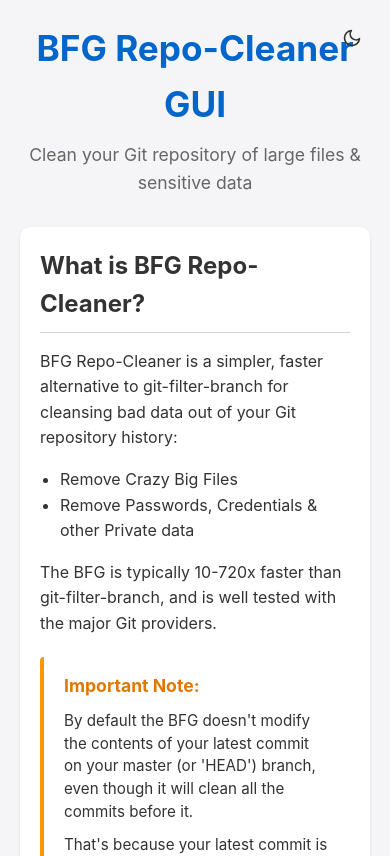
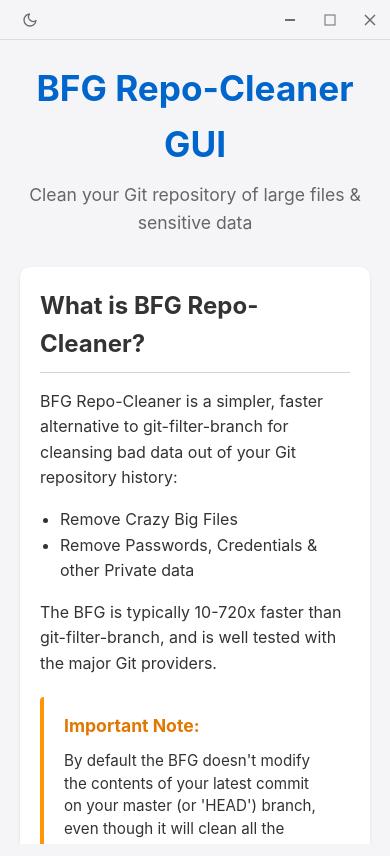
Before and after one commit to Go2Engle/bfg-repo-cleaner-gui, a React app: page / in a window 390 px wide. Shown: the top 856 px of the page. Built offline with nearby package versions, Linux system fonts and the light colour scheme.

Commit message:
feat: implement custom title bar with window controls and responsive design

```diff
--- a/src/renderer/App.tsx
+++ b/src/renderer/App.tsx
@@ -1,7 +1,7 @@
 import React, { useState } from 'react';
 import './styles/App.scss';
 import { ThemeProvider } from './context/ThemeContext';
-import ThemeToggle from './components/ThemeToggle';
+import TitleBar from './components/TitleBar';
 
 // Define the type for the window.electronAPI
 declare global {
@@ -46,6 +46,14 @@
         message: string;
         error?: string;
       }>;
+      // Window controls
+      windowMinimize: () => Promise<void>;
+      windowMaximize: () => Promise<void>;
+      windowClose: () => Promise<void>;
+      windowIsMaximized: () => Promise<boolean>;
+      onWindowMaximized: (callback: (isMaximized: boolean) => void) => void;
+      // Platform information
+      getPlatform: () => string;
     };
   }
 }
@@ -246,11 +254,12 @@
 
   return (
     <div className="app">
-      <header className="header">
-        <h1>BFG Repo-Cleaner GUI</h1>
-        <p className="subtitle">Clean your Git repository of large files & sensitive data</p>
-        <ThemeToggle />
-      </header>
+      <TitleBar />
+      <div className="app-content">
+        <header className="header">
+          <h1>BFG Repo-Cleaner GUI</h1>
+          <p className="subtitle">Clean your Git repository of large files & sensitive data</p>
+        </header>
 
       <div className="main">
         <section className="section info-section">
@@ -425,6 +434,7 @@
       <footer className="footer">
         <p>BFG Repo-Cleaner GUI © 2025 | <a href="https://github.com/rtyley/bfg-repo-cleaner" target="_blank" rel="noopener noreferrer">BFG Documentation</a></p>
       </footer>
+      </div>
     </div>
   );
 };
--- /dev/null
+++ b/src/renderer/components/TitleBar.scss
@@ -0,0 +1,174 @@
+.title-bar {
+  display: flex;
+  width: 100%;
+  height: 40px; // Slightly taller for better ergonomics
+  background: transparent; // Seamless blending
+  position: relative;
+  z-index: 1000;
+  user-select: none;
+  align-items: center;
+}
+
+// macOS specific layout
+.title-bar--macos {
+  height: 32px; // Native macOS height
+  padding-left: 80px; // Space for traffic lights
+
+  .title-bar-traffic-light-space {
+    position: absolute;
+    top: 0;
+    left: 0;
+    width: 80px;
+    height: 32px;
+    -webkit-app-region: no-drag; // Let macOS handle the traffic light area
+  }
+}
+
+// Windows/Linux specific layout
+.title-bar--windows {
+  border-bottom: 1px solid var(--border-color);
+}
+
+.title-bar-drag-region {
+  flex: 1;
+  display: flex;
+  align-items: center;
+  height: 100%;
+  -webkit-app-region: drag; // Enable window dragging
+  cursor: default;
+}
+
+.title-bar-content {
+  display: flex;
+  align-items: center;
+  justify-content: space-between;
+  width: 100%;
+  height: 100%;
+  padding: 0 16px;
+}
+
+.title-bar-title {
+  font-size: 14px;
+  font-weight: 500;
+  color: var(--text-color);
+  opacity: 0.8; // Subtle appearance like Discord
+
+  // Hide title on smaller screens to save space
+  @media (max-width: 768px) {
+    display: none;
+  }
+}
+
+.title-bar-theme {
+  display: flex;
+  align-items: center;
+  -webkit-app-region: no-drag; // Disable dragging for theme toggle
+
+  .theme-toggle {
+    width: 28px;
+    height: 28px;
+    border-radius: 4px;
+    border: none;
+    background: transparent;
+    color: var(--text-color);
+    cursor: pointer;
+    display: flex;
+    align-items: center;
+    justify-content: center;
+    transition: background-color 0.15s ease;
+    opacity: 0.7;
+
+    &:hover {
+      opacity: 1;
+      background: var(--hover-bg, rgba(255, 255, 255, 0.1));
+    }
+
+    &:active {
+      background: var(--active-bg, rgba(255, 255, 255, 0.2));
+    }
+
+    svg {
+      width: 16px;
+      height: 16px;
+    }
+  }
+}
+
+.title-bar-controls {
+  display: flex;
+  -webkit-app-region: no-drag; // Disable dragging for controls
+  height: 100%;
+}
+
+.title-bar-control {
+  width: 46px;
+  height: 100%;
+  border: none;
+  background: transparent;
+  display: flex;
+  align-items: center;
+  justify-content: center;
+  cursor: pointer;
+  color: var(--text-color);
+  transition: background-color 0.15s ease;
+  opacity: 0.7;
+
+  &:hover {
+    opacity: 1;
+    background: var(--hover-bg, rgba(255, 255, 255, 0.1));
+  }
+
+  &:active {
+    background: var(--active-bg, rgba(255, 255, 255, 0.2));
+  }
+
+  &.close:hover {
+    background: #e81123;
+    color: white;
+    opacity: 1;
+  }
+
+  &.close:active {
+    background: #c50e1f;
+    color: white;
+  }
+
+  svg {
+    width: 12px;
+    height: 12px;
+  }
+}
+
+// Theme-specific styling
+[data-theme="light"] {
+  .title-bar {
+    --hover-bg: rgba(0, 0, 0, 0.05);
+    --active-bg: rgba(0, 0, 0, 0.1);
+    --border-color: rgba(0, 0, 0, 0.1);
+  }
+
+  .title-bar--windows {
+    border-bottom-color: var(--border-color);
+  }
+}
+
+[data-theme="dark"] {
+  .title-bar {
+    --hover-bg: rgba(255, 255, 255, 0.1);
+    --active-bg: rgba(255, 255, 255, 0.2);
+    --border-color: rgba(255, 255, 255, 0.1);
+  }
+
+  .title-bar--windows {
+    border-bottom-color: var(--border-color);
+  }
+}
+
+// Responsive adjustments
+@media (max-width: 600px) {
+  .title-bar--windows {
+    .title-bar-control {
+      width: 40px; // Slightly smaller on mobile
+    }
+  }
+}
--- /dev/null
+++ b/src/renderer/components/TitleBar.tsx
@@ -0,0 +1,117 @@
+import React, { useState, useEffect } from 'react';
+import ThemeToggle from './ThemeToggle';
+import './TitleBar.scss';
+
+const TitleBar: React.FC = () => {
+  const [isMaximized, setIsMaximized] = useState(false);
+  const [platform, setPlatform] = useState<string>('');
+
+  useEffect(() => {
+    // Get platform information
+    if (window.electronAPI?.getPlatform) {
+      setPlatform(window.electronAPI.getPlatform());
+    }
+
+    // Check initial maximized state
+    const checkMaximized = async () => {
+      if (window.electronAPI?.windowIsMaximized) {
+        const maximized = await window.electronAPI.windowIsMaximized();
+        setIsMaximized(maximized);
+      }
+    };
+    checkMaximized();
+
+    // Listen for window state changes
+    if (window.electronAPI?.onWindowMaximized) {
+      window.electronAPI.onWindowMaximized((maximized: boolean) => {
+        setIsMaximized(maximized);
+      });
+    }
+  }, []);
+
+  const handleMinimize = () => {
+    if (window.electronAPI?.windowMinimize) {
+      window.electronAPI.windowMinimize();
+    }
+  };
+
+  const handleMaximize = () => {
+    if (window.electronAPI?.windowMaximize) {
+      window.electronAPI.windowMaximize();
+    }
+  };
+
+  const handleClose = () => {
+    if (window.electronAPI?.windowClose) {
+      window.electronAPI.windowClose();
+    }
+  };
+
+  const isMacOS = platform === 'darwin';
+
+  // Don't render window controls on macOS - let the native traffic lights handle it
+  const WindowControls = () => {
+    if (isMacOS) return null;
+
+    return (
+      <div className="title-bar-controls">
+        <button
+          className="title-bar-control minimize"
+          onClick={handleMinimize}
+          title="Minimize"
+        >
+          <svg width="12" height="12" viewBox="0 0 12 12">
+            <rect x="1" y="5" width="10" height="2" fill="currentColor" />
+          </svg>
+        </button>
+        <button
+          className="title-bar-control maximize"
+          onClick={handleMaximize}
+          title={isMaximized ? "Restore" : "Maximize"}
+        >
+          {isMaximized ? (
+            <svg width="12" height="12" viewBox="0 0 12 12">
+              <rect x="1" y="3" width="7" height="7" stroke="currentColor" strokeWidth="1" fill="none" />
+              <rect x="3" y="1" width="7" height="7" stroke="currentColor" strokeWidth="1" fill="none" />
+            </svg>
+          ) : (
+            <svg width="12" height="12" viewBox="0 0 12 12">
+              <rect x="1" y="1" width="10" height="10" stroke="currentColor" strokeWidth="1" fill="none" />
+            </svg>
+          )}
+        </button>
+        <button
+          className="title-bar-control close"
+          onClick={handleClose}
+          title="Close"
+        >
+          <svg width="12" height="12" viewBox="0 0 12 12">
+            <line x1="1" y1="1" x2="11" y2="11" stroke="currentColor" strokeWidth="1.5" />
+            <line x1="11" y1="1" x2="1" y2="11" stroke="currentColor" strokeWidth="1.5" />
+          </svg>
+        </button>
+      </div>
+    );
+  };
+
+  return (
+    <div className={`title-bar ${isMacOS ? 'title-bar--macos' : 'title-bar--windows'}`}>
+      {isMacOS && <div className="title-bar-traffic-light-space" />}
+
+      <div className="title-bar-drag-region">
+        <div className="title-bar-content">
+          <div className="title-bar-title">
+            <span>BFG Repo-Cleaner GUI</span>
+          </div>
+          <div className="title-bar-theme">
+            <ThemeToggle />
+          </div>
+        </div>
+      </div>
+
+      <WindowControls />
+    </div>
+  );
+};
+
+export default TitleBar;
--- a/src/renderer/styles/App.scss
+++ b/src/renderer/styles/App.scss
@@ -53,12 +53,23 @@
   --pre-bg-color: #242426;
 }
 
+html, body {
+  height: 100%;
+  margin: 0;
+  padding: 0;
+  overflow: hidden;
+}
+
 body {
   font-family: -apple-system, BlinkMacSystemFont, 'Segoe UI', Roboto, Oxygen, Ubuntu, Cantarell, 'Open Sans', 'Helvetica Neue', sans-serif;
   background-color: var(--background-color);
   color: var(--text-color);
   line-height: 1.6;
   transition: background-color 0.3s ease, color 0.3s ease;
+}
+
+#root {
+  height: 100%;
 }
 
 // Variables
@@ -84,9 +95,19 @@
 }
 
 .app {
+  display: flex;
+  flex-direction: column;
+  height: 100vh;
+  overflow: hidden;
+}
+
+.app-content {
+  flex: 1;
+  overflow-y: auto;
   max-width: 900px;
   margin: 0 auto;
   padding: 20px;
+  width: 100%;
 }
 
 .header {
```
Also changed, not shown: src/main/main.ts (+50 -0 lines), src/main/preload.ts (+12 -1 lines).
